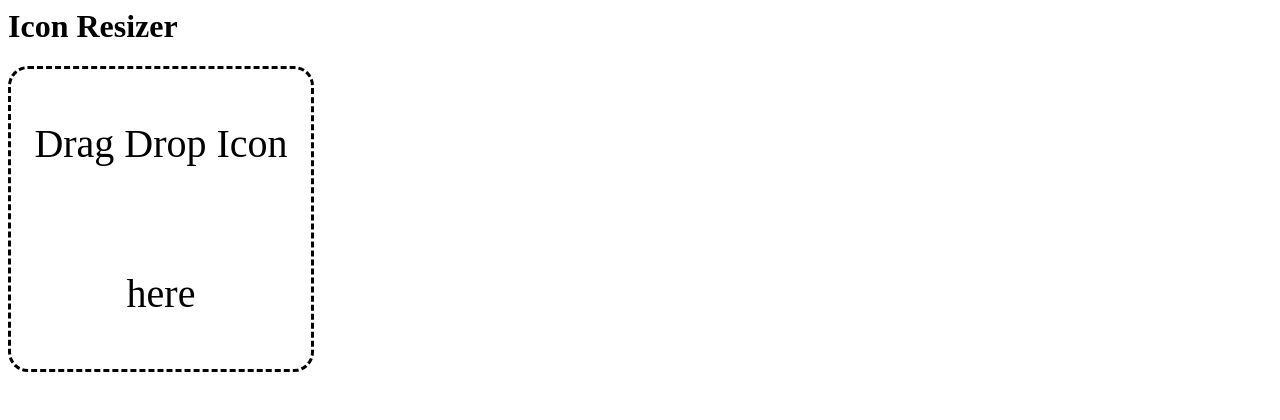
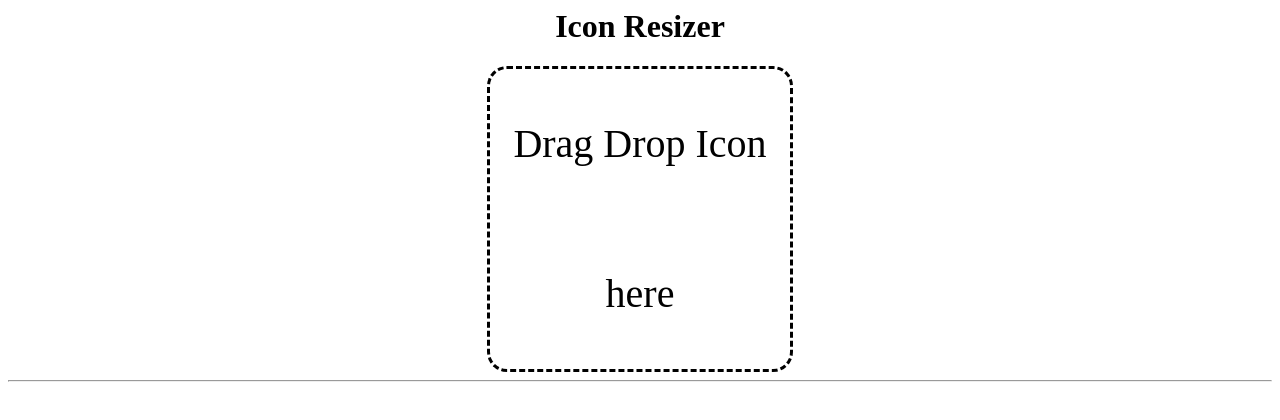
Before and after one commit to tejaswigowda/iconResizer, a plain HTML site: page index.html in a window 1280 px wide. Drawn offline with Linux system fonts and the light colour scheme.

Commit message:
in class

```diff
--- a/index.html
+++ b/index.html
@@ -10,6 +10,7 @@
       display: block;
   }
   .dropImage{
+      margin:auto;
       height: 300px;
       width: 300px;
       line-height: 150px;
@@ -20,6 +21,7 @@
       display: block;
   }
   .inputFile{
+      margin:auto;
       height: 300px;
       width: 300px;
       line-height: 150px;
@@ -30,6 +32,9 @@
       display: block;
       margin-top: -300px;
       opacity: 0;
+  }
+  h1{
+    text-align: center;
   }
 </style>
 <script src="jquery-1.11.3.js" type="text/javascript"></script>
@@ -116,6 +121,7 @@ var selectChanged = function(){
   <div class='dropImage'> Drag Drop Icon here </div>
   <input class='inputFile' type="file" name="uploadImage" id="uploadImage" onchange="imageUploaded()">
 </body>
+<hr>
   <div id='result'> </div>
 
 
```
